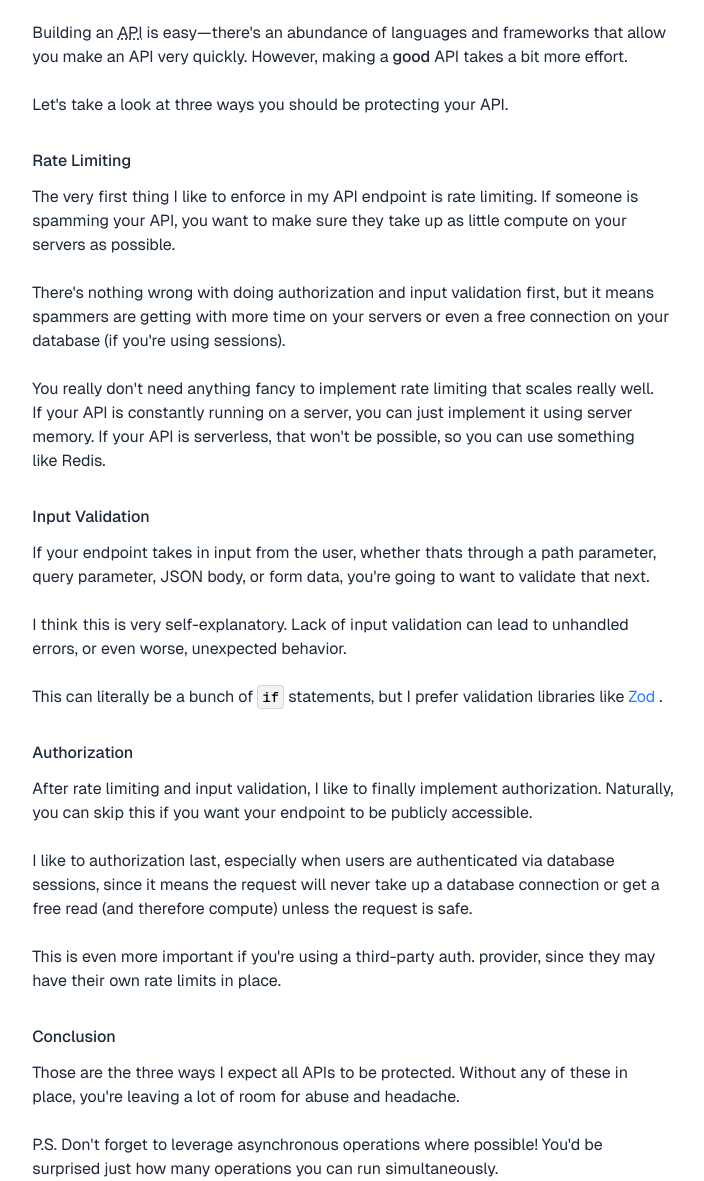
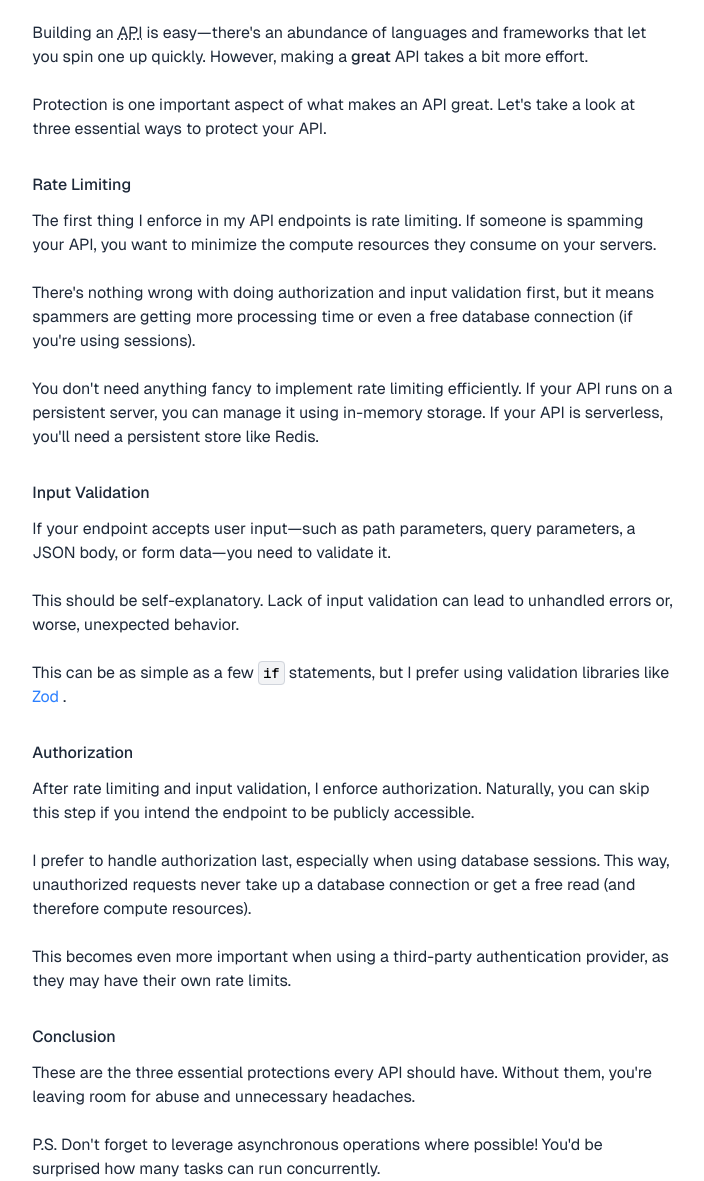
Before and after one commit to nicholasdly/site, an Astro site: page /posts/api-protection in a window 1280 px wide. Shown: the part 119-1300 px from the top of the page, without its empty margins (287-991 px from the left). Built offline with nearby package versions, Linux system fonts and the light colour scheme; Astro itself is replaced by a stand-in of ours.

Commit message:
refactor: proofread

```diff
--- a/src/content/posts/api-protection.mdx
+++ b/src/content/posts/api-protection.mdx
@@ -6,36 +6,36 @@ date: "Nov 16 2024"
 
 # {frontmatter.title}
 
-Building an <abbr title="Application Programming Interface">API</abbr> is easy—there's an abundance of languages and frameworks that allow you make an API very quickly. However, making a **good** API takes a bit more effort.
+Building an <abbr title="Application Programming Interface">API</abbr> is easy—there's an abundance of languages and frameworks that let you spin one up quickly. However, making a **great** API takes a bit more effort.
 
-Let's take a look at three ways you should be protecting your API.
+Protection is one important aspect of what makes an API great. Let's take a look at three essential ways to protect your API.
 
 ## Rate Limiting
 
-The very first thing I like to enforce in my API endpoint is rate limiting. If someone is spamming your API, you want to make sure they take up as little compute on your servers as possible.
+The first thing I enforce in my API endpoints is rate limiting. If someone is spamming your API, you want to minimize the compute resources they consume on your servers.
 
-There's nothing wrong with doing authorization and input validation first, but it means spammers are getting with more time on your servers or even a free connection on your database (if you're using sessions).
+There's nothing wrong with doing authorization and input validation first, but it means spammers are getting more processing time or even a free database connection (if you're using sessions).
 
-You really don't need anything fancy to implement rate limiting that scales really well. If your API is constantly running on a server, you can just implement it using server memory. If your API is serverless, that won't be possible, so you can use something like Redis.
+You don't need anything fancy to implement rate limiting efficiently. If your API runs on a persistent server, you can manage it using in-memory storage. If your API is serverless, you'll need a persistent store like Redis.
 
 ## Input Validation
 
-If your endpoint takes in input from the user, whether thats through a path parameter, query parameter, JSON body, or form data, you're going to want to validate that next.
+If your endpoint accepts user input—such as path parameters, query parameters, a JSON body, or form data—you need to validate it.
 
-I think this is very self-explanatory. Lack of input validation can lead to unhandled errors, or even worse, unexpected behavior.
+This should be self-explanatory. Lack of input validation can lead to unhandled errors or, worse, unexpected behavior.
 
-This can literally be a bunch of `if` statements, but I prefer validation libraries like [Zod](https://zod.dev/).
+This can be as simple as a few `if` statements, but I prefer using validation libraries like [Zod](https://zod.dev/).
 
 ## Authorization
 
-After rate limiting and input validation, I like to finally implement authorization. Naturally, you can skip this if you want your endpoint to be publicly accessible.
+After rate limiting and input validation, I enforce authorization. Naturally, you can skip this step if you intend the endpoint to be publicly accessible.
 
-I like to authorization last, especially when users are authenticated via database sessions, since it means the request will never take up a database connection or get a free read (and therefore compute) unless the request is safe.
+I prefer to handle authorization last, especially when using database sessions. This way, unauthorized requests never take up a database connection or get a free read (and therefore compute resources).
 
-This is even more important if you're using a third-party auth. provider, since they may have their own rate limits in place.
+This becomes even more important when using a third-party authentication provider, as they may have their own rate limits.
 
 ## Conclusion
 
-Those are the three ways I expect all APIs to be protected. Without any of these in place, you're leaving a lot of room for abuse and headache.
+These are the three essential protections every API should have. Without them, you're leaving room for abuse and unnecessary headaches.
 
-P.S. Don't forget to leverage asynchronous operations where possible! You'd be surprised just how many operations you can run simultaneously.
+P.S. Don't forget to leverage asynchronous operations where possible! You'd be surprised how many tasks can run concurrently.
```
